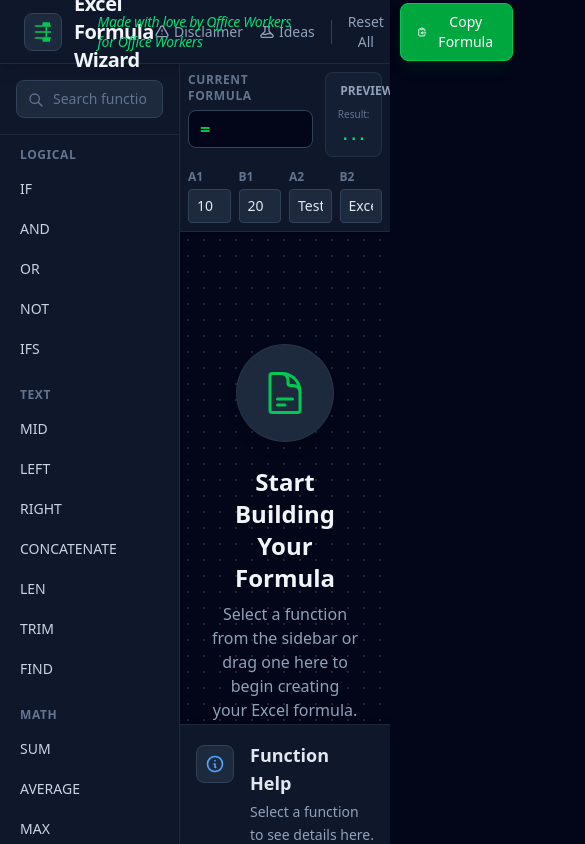
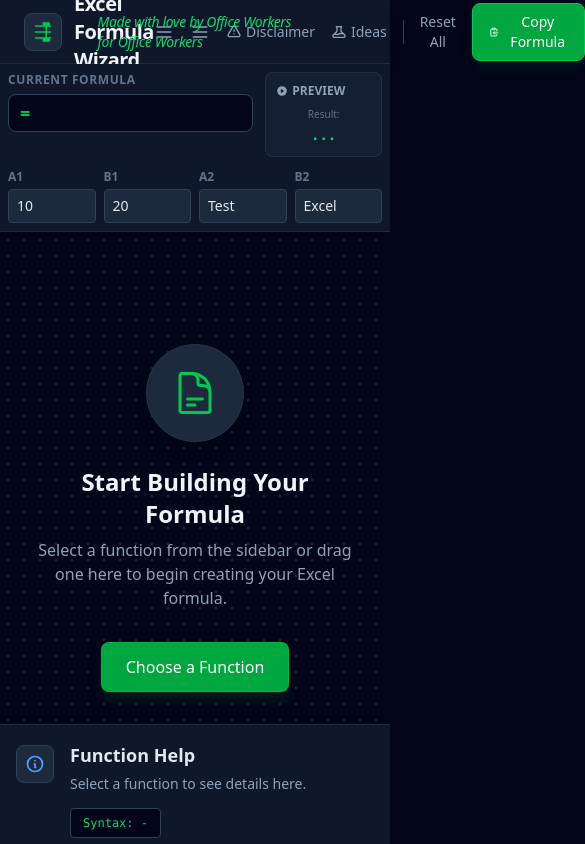
Before and after one commit to offixe-wrk/formula-wizard, a plain HTML site: page index.html in a window 390 px wide. Shown: the whole page, 585 px wide, since content can reach past the window. Drawn offline with nearby package versions, Linux system fonts and the light colour scheme.

Commit message:
feat: add sidebar toggle button and disclaimer button for improved navigation

```diff
--- a/index.html
+++ b/index.html
@@ -36,6 +36,16 @@
         <!-- Right: Buttons -->
 
         <div class="flex items-center gap-4">
+            <button id="sidebar-toggle" class="md:hidden text-sm font-medium text-slate-400 hover:text-green-400 transition-colors flex items-center gap-1">
+                <svg xmlns="http://www.w3.org/2000/svg" class="h-5 w-5" fill="none" viewBox="0 0 24 24" stroke="currentColor">
+                    <path stroke-linecap="round" stroke-linejoin="round" stroke-width="2" d="M4 6h16M4 12h16M4 18h16" />
+                </svg>
+            </button>
+            <button id="disclaimer-btn" class="text-sm font-medium text-slate-400 hover:text-amber-400 transition-colors flex items-center gap-1">
+                <svg xmlns="http://www.w3.org/2000/svg" class="h-5 w-5" fill="none" viewBox="0 0 24 24" stroke="currentColor">
+                    <path stroke-linecap="round" stroke-linejoin="round" stroke-width="2" d="M4 6h16M4 12h16M4 18h16" />
+                </svg>
+            </button>
             <button id="disclaimer-btn" class="text-sm font-medium text-slate-400 hover:text-amber-400 transition-colors flex items-center gap-1">
                 <svg xmlns="http://www.w3.org/2000/svg" class="h-4 w-4" fill="none" viewBox="0 0 24 24" stroke="currentColor">
                     <path stroke-linecap="round" stroke-linejoin="round" stroke-width="2" d="M12 9v2m0 4h.01m-6.938 4h13.856c1.54 0 2.502-1.667 1.732-3L13.732 4c-.77-1.333-2.694-1.333-3.464 0L3.34 16c-.77 1.333.192 3 1.732 3z" />
@@ -69,8 +79,11 @@
 
 
     <div class="flex flex-1 overflow-hidden">
+        <!-- Mobile Sidebar Overlay -->
+        <div id="sidebar-overlay" class="fixed inset-0 bg-black/50 z-30 hidden"></div>
+
         <!-- Sidebar: Function Library -->
-        <aside class="w-45 bg-slate-900 border-r border-slate-800 flex flex-col shrink-0 z-0">
+        <aside id="sidebar" class="hidden md:flex w-56 bg-slate-900 border-r border-slate-800 flex-col shrink-0 z-40 transition-all duration-300">
             <div class="p-4 border-b border-slate-800">
                 <div class="relative">
                     <input type="text" id="function-search" placeholder="Search functions..."
```
